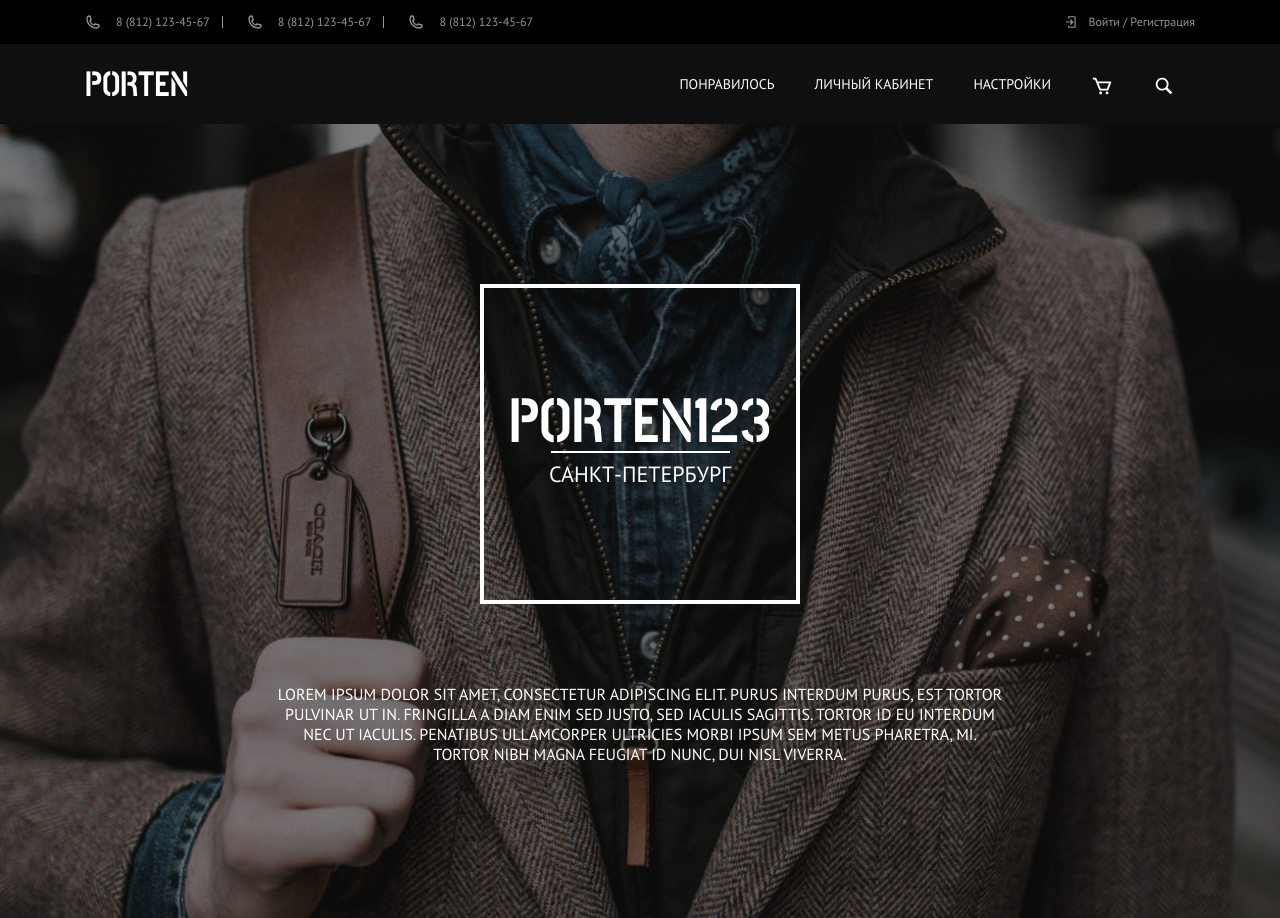
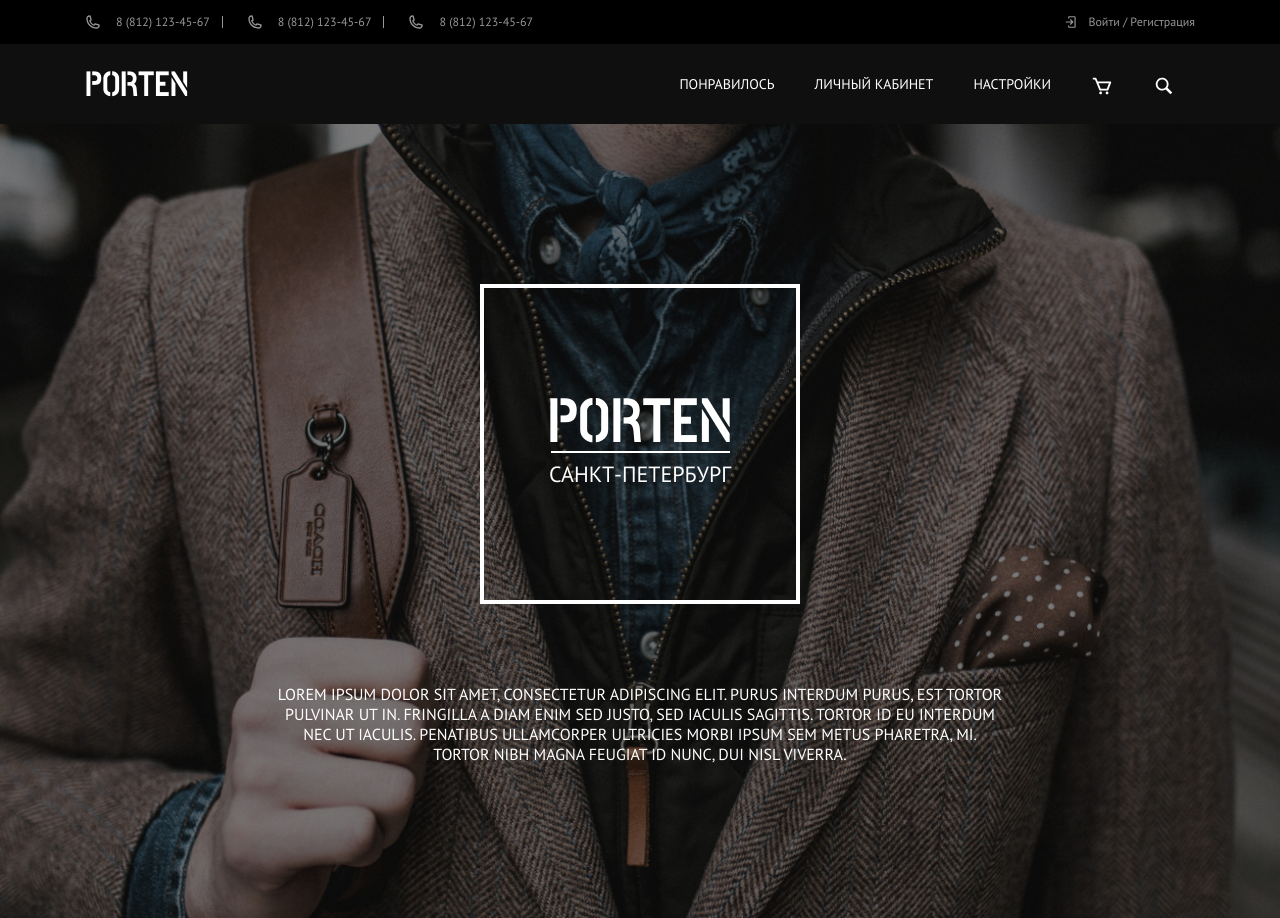
Before and after one commit to Plenten1/Porten, a plain HTML site: page index.html in a window 1280 px wide. Shown: the top 918 px of the page. Drawn offline with nearby package versions, Linux system fonts and the light colour scheme.

Commit message:
first commit

```diff
--- a/index.html
+++ b/index.html
@@ -109,7 +109,7 @@
             <div class="container">
                 <div class="intro__inner">
                     <div class="intro__block__title">
-                        <h1 class="intro__title">PORTEN123</h1>
+                        <h1 class="intro__title">PORTEN</h1>
                         <div class="underLine intro__underLine"></div>
                         <p class="intro__supTitle">санкт-петербург</p>
                     </div>
```
